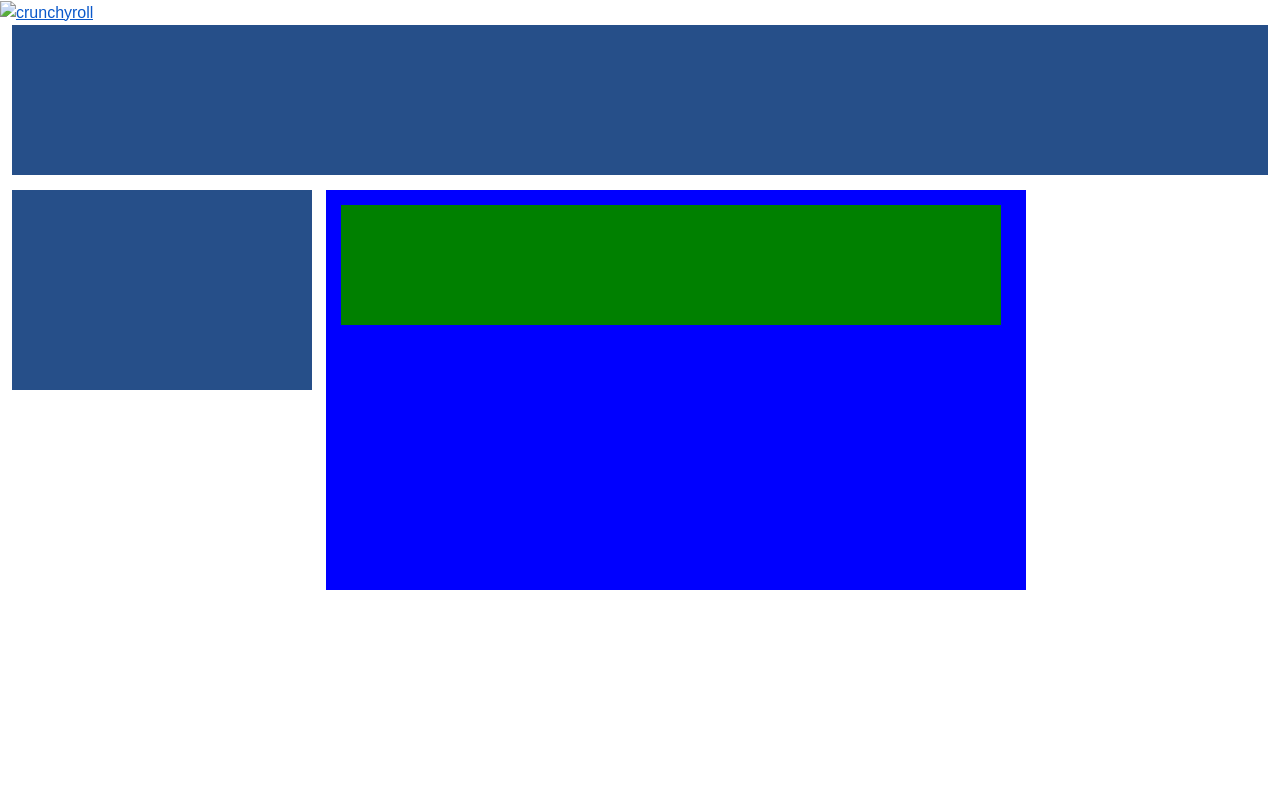
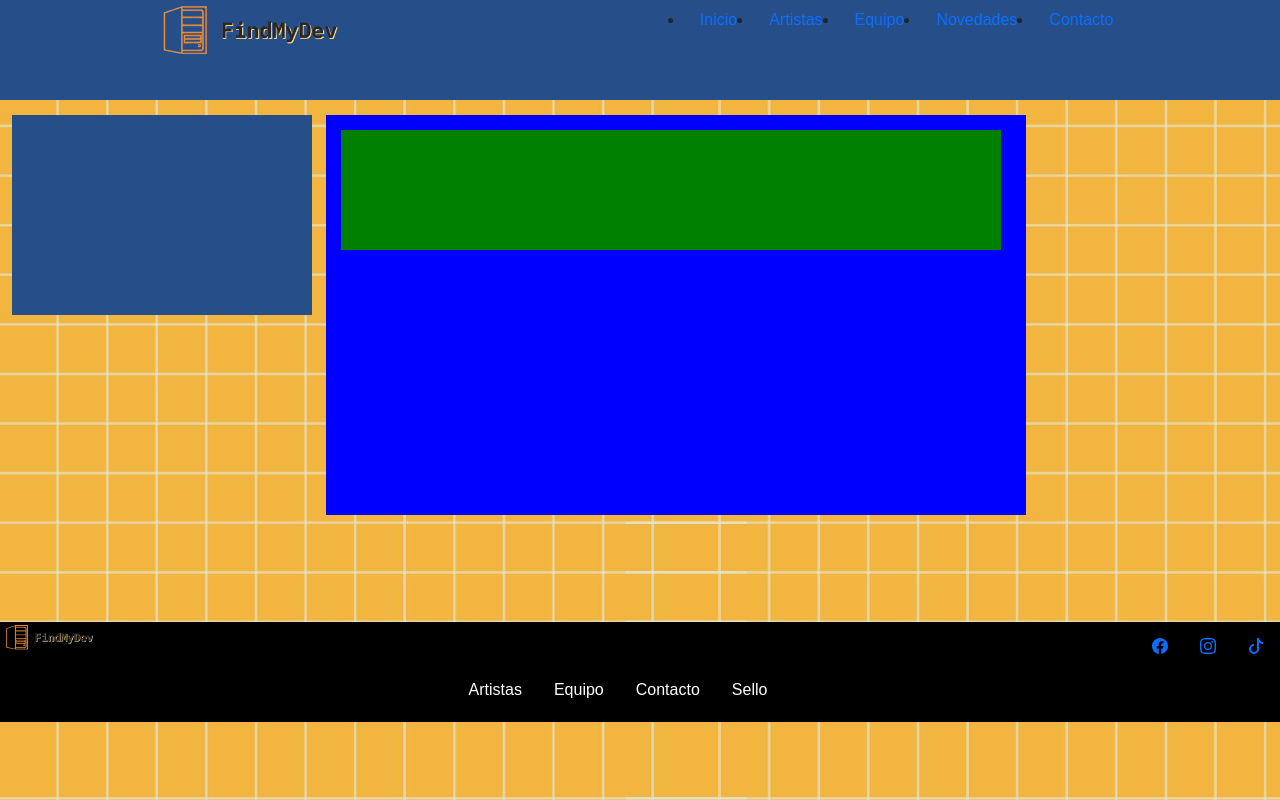
Before and after one commit to valcar03/FrontEndFindMyDev, a plain HTML site: page inicio/inicio.html in a window 1280 px wide. Drawn offline with nearby package versions, Linux system fonts and the light colour scheme.

Commit message:
nav y footer

```diff
--- a/inicio/estilos.css
+++ b/inicio/estilos.css
@@ -1,7 +1,7 @@
 body{
     margin: 0;
     padding: 0;
-    background: url(fondo.jpg);
+    background: url(../assets/fondo.jpg);
     background-size: cover;
     background-position: center;
     font-family: sans-serif;
@@ -42,3 +42,25 @@ body{
     background-color: green;
 
 }
+
+.nav{
+    display: flex;
+    justify-content: space-around;
+}
+
+.navI{display: flex;}
+
+
+
+.header{
+
+    height: 100px;
+    background-color: #264f89;
+    margin-bottom: 15px;
+}
+footer {display: flex;
+    justify-content: space-between;
+    background-color: black;
+    height: 100px;
+    margin-top: 100px;
+}
--- a/inicio/inicio.html
+++ b/inicio/inicio.html
@@ -10,13 +10,49 @@
     <link rel="stylesheet" href="./estilos.css">
 </head>
 <body>
-    <a href="http://127.0.0.1:5500/inicio.html" target="_blank">
-        <img src="logo-removebg-preview.png" width="200px" alt="crunchyroll">
 
-    </a>
+
+
+    <header class="header text-center" id="inicio">
+
+
+        <nav class=" nav text-center ">
+
+            <div>
+                <a href="./inicio.html" target="_blank">
+                    <img src="../assets/logo-removebg-preview.png" width="200px" alt="crunchyroll">
+
+                </a>
+            </div>
+
+            <ul class="navI text-center">
+                <li class="nav-item">
+                    <a class="nav-link active " aria-current="page" href="./index.html">Inicio</a>
+                </li>
+                <li class="nav-item">
+                    <a class="nav-link active" aria-current="page" href="./assets/pages/artistas.html">Artistas</a>
+                </li>
+                <li class="nav-item">
+                    <a class="nav-link " href="./assets/pages/equipo.html">Equipo</a>
+                </li>
+                <li class="nav-item">
+                    <a class="nav-link " href="./assets/pages/novedades.html">Novedades</a>
+                </li>
+                <li class="nav-item">
+                    <a class="nav-link " href="./assets/pages/formulario.html">Contacto</a>
+                </li>
+
+
+            </ul>
+
+        </nav>
+
+    </header>
+
+
     <div class="container-fluid">
         <div id="wrapper">
-            <div id="header"></div>
+
             <div id="navigation"></div>
             <div id="main_content">
             <div id="advertisement"></div>
@@ -26,6 +62,71 @@
 
 
 
+
+
+
+
+
+
+    <footer>
+
+        <div>
+            <a href="./index.html"> <img class="footer__logo" src="../assets/logo-removebg-preview.png" width="100px"
+                    alt="logo">
+            </a>
+        </div>
+
+
+
+
+        <div>
+            <nav class="nav  d-flex my-5">
+
+                <a class="nav-link text-white " href="assets/pages/artistas.html">Artistas </a>
+                <a class="nav-link text-white " href="./assets/pages/equipo.html">Equipo </a>
+                <a class="nav-link text-white " href="./assets/pages/formulario.html"> Contacto </a>
+                <a class="nav-link text-white " href="./assets/pages/equipo.html"> Sello</a>
+            </nav>
+
+
+
+        </div>
+
+
+
+
+
+        <div>
+            <ul class="col-3 list-unstyled  ">
+                <li class="d-flex">
+                    <a href="https://www.facebook.com/"> <svg xmlns="http://www.w3.org/2000/svg" width="16" height="16"
+                            fill="currentColor" class="bi bi-facebook my-3 mx-3" viewBox="0 0 16 16">
+                            <path
+                                d="M16 8.049c0-4.446-3.582-8.05-8-8.05C3.58 0-.002 3.603-.002 8.05c0 4.017 2.926 7.347 6.75 7.951v-5.625h-2.03V8.05H6.75V6.275c0-2.017 1.195-3.131 3.022-3.131.876 0 1.791.157 1.791.157v1.98h-1.009c-.993 0-1.303.621-1.303 1.258v1.51h2.218l-.354 2.326H9.25V16c3.824-.604 6.75-3.934 6.75-7.951z" />
+                        </svg></a>
+                    <a href="https://www.instagram.com/"><svg xmlns="http://www.w3.org/2000/svg" width="16" height="16"
+                            fill="currentColor" class="bi bi-instagram my-3 mx-3" viewBox="0 0 16 16">
+                            <path
+                                d="M8 0C5.829 0 5.556.01 4.703.048 3.85.088 3.269.222 2.76.42a3.917 3.917 0 0 0-1.417.923A3.927 3.927 0 0
+                                0 .42 2.76C.222 3.268.087 3.85.048 4.7.01 5.555 0 5.827 0 8.001c0 2.172.01 2.444.048 3.297.04.852.174 1.433.372 1.942.205.526.478.972.923 1.417.444.445.89.719 1.416.923.51.198 1.09.333
+                                1.942.372C5.555 15.99 5.827 16 8 16s2.444-.01 3.298-.048c.851-.04 1.434-.174 1.943-.372a3.916 3.916 0 0 0 1.416-.923c.445-.445.718-.891.923-1.417.197-.509.332-1.09.372-1.942C15.99 10.445 16 10.173 16 8s-.01-2.445-.048-3.299c-.04-.851-.175-1.433-.372-1.941a3.926 3.926 0 0 0-.923-1.417A3.911 3.911 0 0 0 13.24.42c-.51-.198-1.092-.333-1.943-.372C10.443.01 10.172 0
+  7.998 0h.003zm-.717 1.442h.718c2.136 0 2.389.007 3.232.046.78.035 1.204.166 1.486.275.373.145.64.319.92.599.28.28.453.546.598.92.11.281.24.705.275 1.485.039.843.047 1.096.047 3.231s-.008 2.389-.047 3.232c-.035.78-.166 1.203-.275 1.485a2.47 2.47 0 0 1-.599.919c-.28.28-.546.453-.92.598-.28.11-.704.24-1.485.276-.843.038-1.096.047-3.232.047s-2.39-.009-3.233-.047c-.78-.036-1.203-.166-1.485-.276a2.478 2.478 0 0 1-.92-.598 2.48 2.48 0 0 1-.6-.92c-.109-.281-.24-.705-.275-1.485-.038-.843-.046-1.096-.046-3.233 0-2.136.008-2.388.046-3.231.036-.78.166-1.204.276-1.486.145-.373.319-.64.599-.92.28-.28.546-.453.92-.598.282-.11.705-.24 1.485-.276.738-.034 1.024-.044 2.515-.045v.002zm4.988 1.328a.96.96 0 1 0 0 1.92.96.96 0 0 0 0-1.92zm-4.27 1.122a4.109 4.109 0 1 0 0 8.217 4.109 4.109 0 0 0 0-8.217zm0 1.441a2.667 2.667 0 1 1 0 5.334 2.667 2.667 0 0 1 0-5.334z" />
+                        </svg> </a>
+                    <a href="https://www.tiktok.com/es/"><svg xmlns="http://www.w3.org/2000/svg" width="16" height="16"
+                            fill="currentColor" class="bi bi-tiktok my-3 mx-3" viewBox="0 0 16 16">
+                            <path
+                                d="M9 0h1.98c.144.715.54 1.617 1.235 2.512C12.895 3.389 13.797 4 15 4v2c-1.753 0-3.07-.814-4-1.829V11a5 5 0 1 1-5-5v2a3 3 0 1 0 3 3V0Z" />
+                        </svg></a>
+                </li>
+
+            </ul>
+        </div>
+
+        </div>
+
+
+    </footer>
+
     <script src="https://cdn.jsdelivr.net/npm/bootstrap@5.2.3/dist/js/bootstrap.bundle.min.js" integrity="sha384-kenU1KFdBIe4zVF0s0G1M5b4hcpxyD9F7jL+jjXkk+Q2h455rYXK/7HAuoJl+0I4" crossorigin="anonymous"></script>
 </body>
 </html>
```
